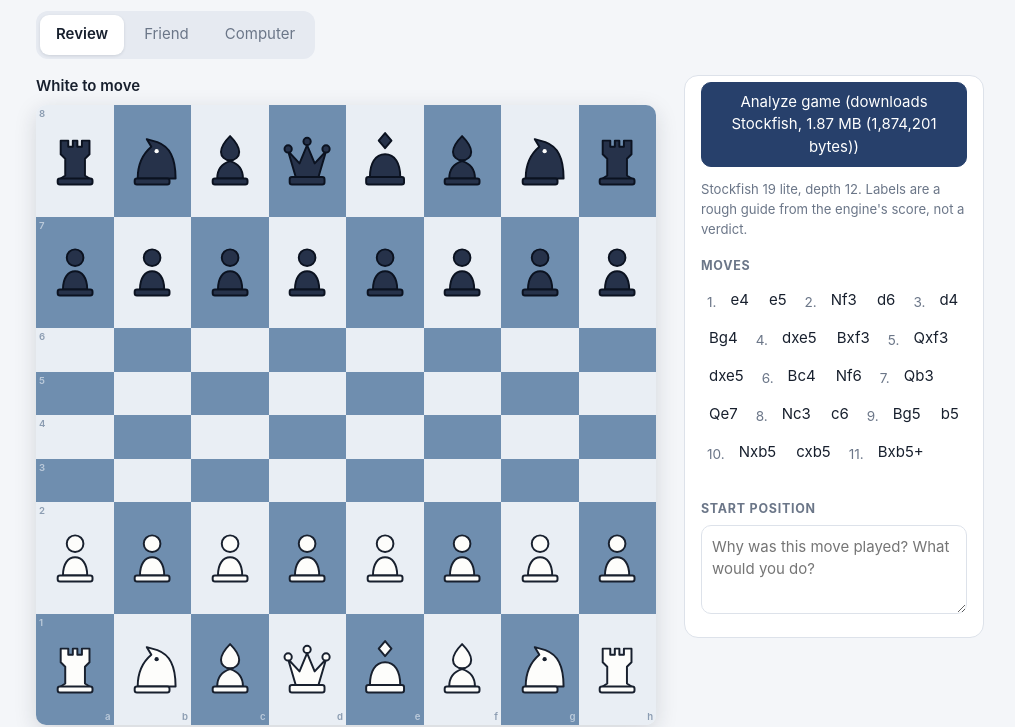
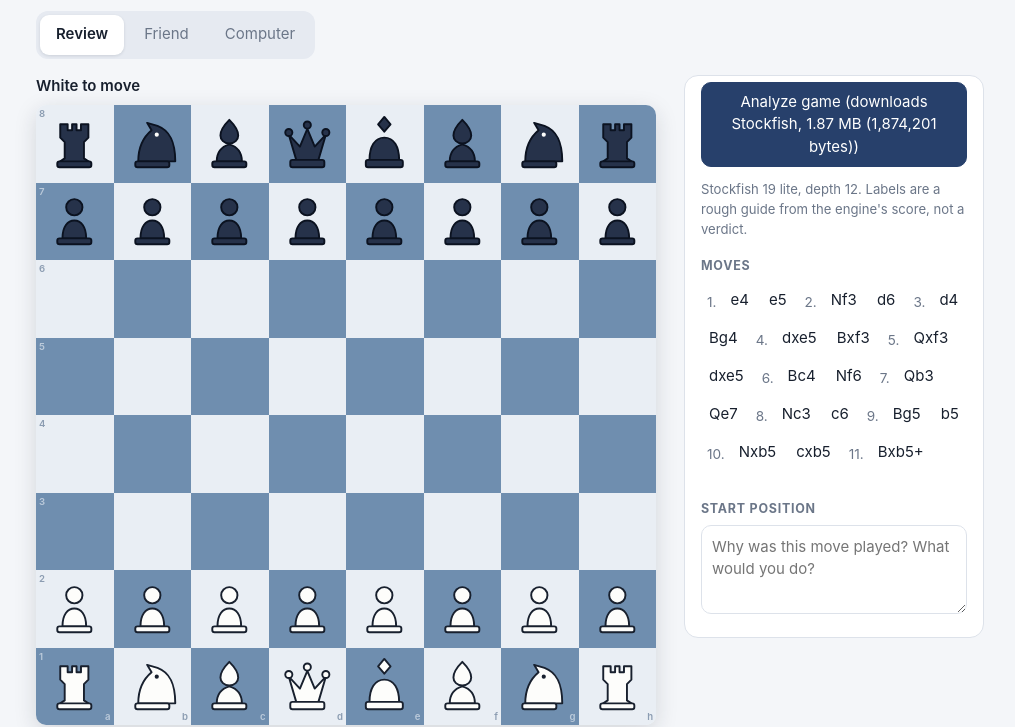
Before and after one commit to abdalhadymahmoud9-crypto/chess-replay, a website with bundled scripts: page index.html in a window 1280 px wide. Shown: the part 83-810 px from the top of the page, without its empty margins (130-1145 px from the left). Built offline with nearby package versions, Linux system fonts and the light colour scheme.

Commit message:
Update style.css

```diff
--- a/style.css
+++ b/style.css
@@ -58,3 +58,6 @@ footer{margin-top:32px;color:var(--mute);font-size:.82rem}footer a{color:var(--a
 .syncbar{display:flex;flex-wrap:wrap;align-items:center;gap:6px 12px;color:var(--mute)}.syncbar p{margin:0}.auth{display:flex;align-items:center;gap:8px}.auth button{min-height:36px;padding:4px 12px;font-size:.85rem}.auth img{width:24px;height:24px;border-radius:50%}
 #board .sq{border-radius:0;min-height:0;min-width:0;padding:0;border:0;overflow:hidden}
 #board{max-width:min(100%,620px)}
+#board{grid-template-rows:repeat(8,minmax(0,1fr));grid-template-columns:repeat(8,minmax(0,1fr))}
+#board .sq{aspect-ratio:1/1;width:100%;height:auto}
+#board .pc{width:86%;height:86%}
```
